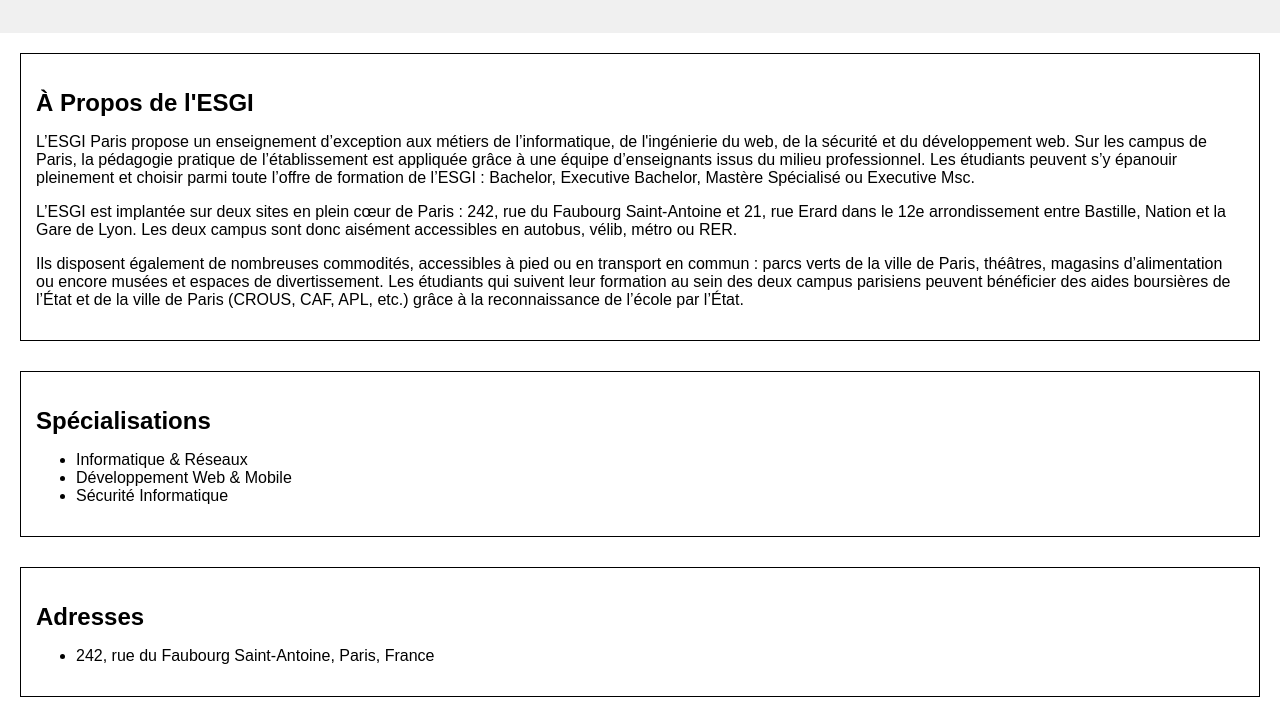
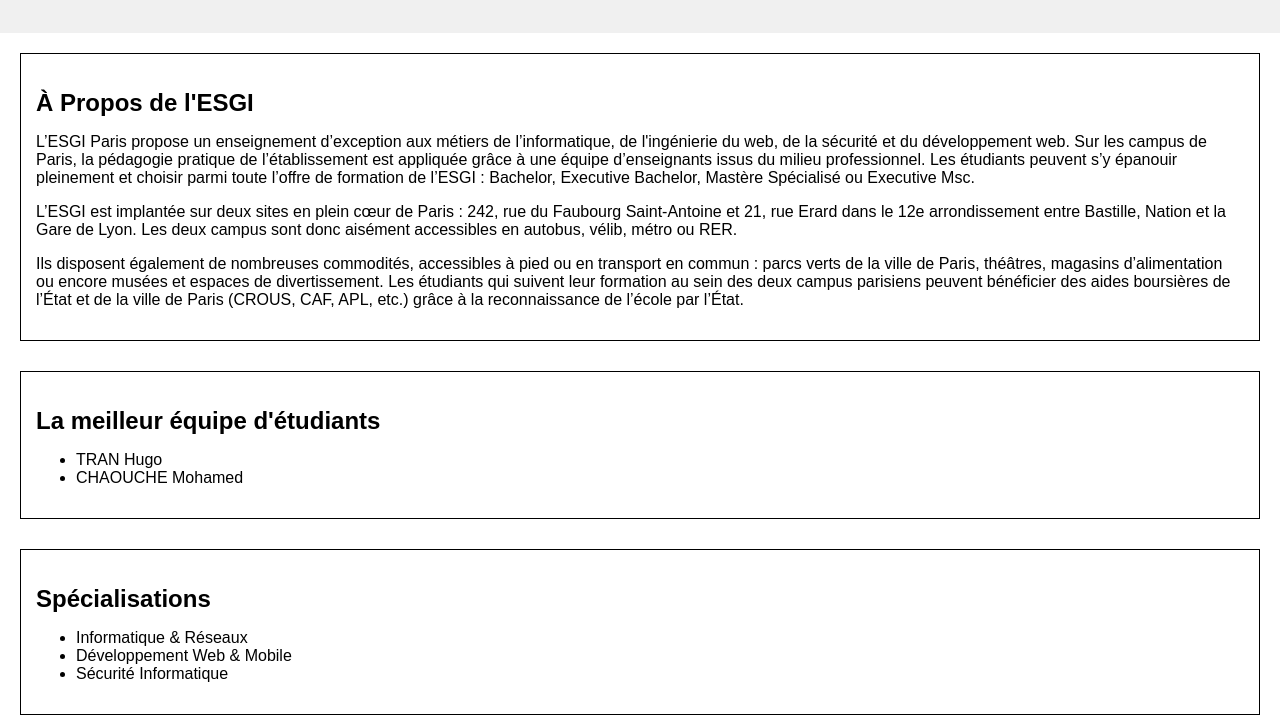
Before and after one commit to Gohso/TP_Github, a plain HTML site: page index.html in a window 1280 px wide. Shown: the part 121-837 px from the top of the page. Drawn offline with Linux system fonts and the light colour scheme.

Commit message:
[ADD] Ajout groupe d'élève dans l'index

```diff
--- a/index.html
+++ b/index.html
@@ -20,6 +20,14 @@
 
     <p>Ils disposent également de nombreuses commodités, accessibles à pied ou en transport en commun : parcs verts de la ville de Paris, théâtres, magasins d’alimentation ou encore musées et espaces de divertissement. Les étudiants qui suivent leur formation au sein des deux campus parisiens peuvent bénéficier des aides boursières de l’État et de la ville de Paris (CROUS, CAF, APL, etc.) grâce à la reconnaissance de l’école par l’État.</p>
     </section>
+    <section id="student">
+      <h2>La meilleur équipe d'étudiants</h2>
+      <ul>
+	<li>TRAN Hugo</li>
+        <li>CHAOUCHE Mohamed</li>
+      </ul>
+    </section>
+
 
     <section id="specializations">
       <h2>Spécialisations</h2>
```
